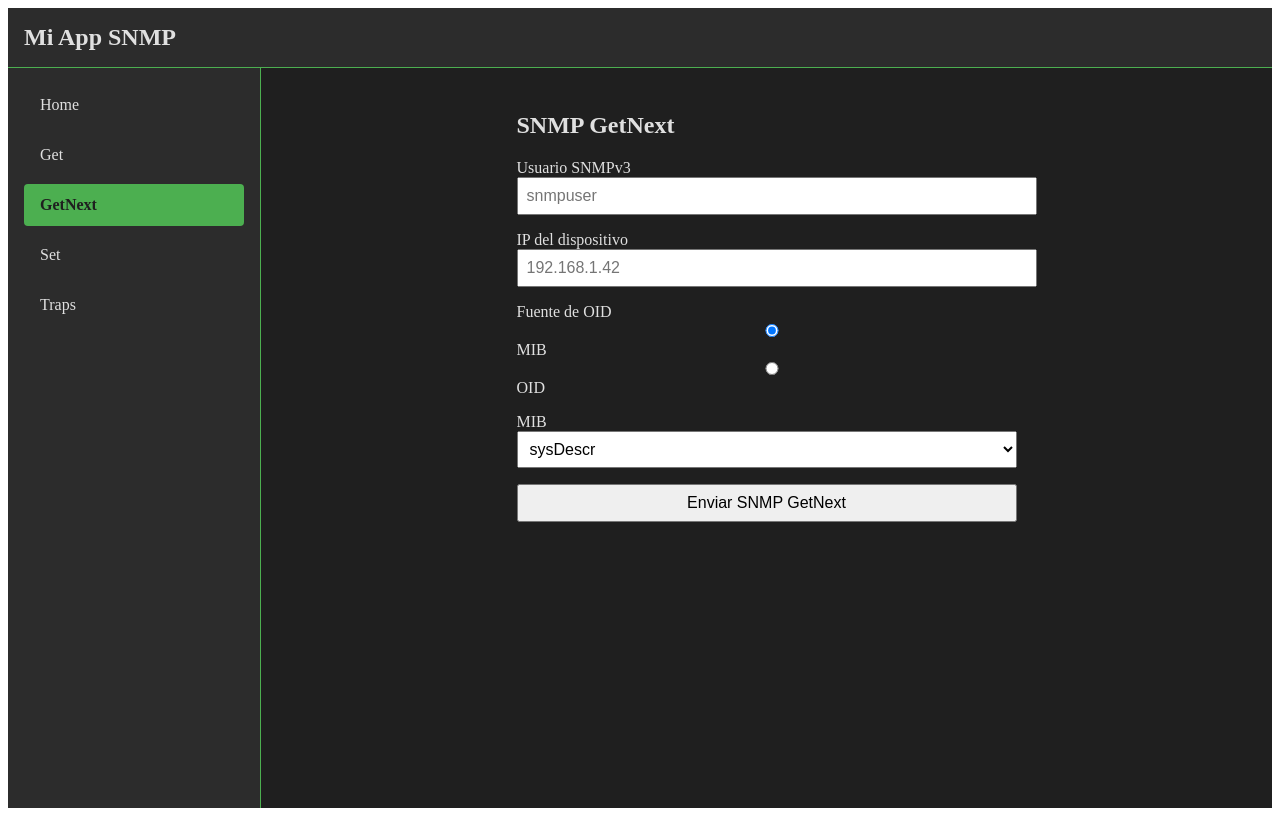
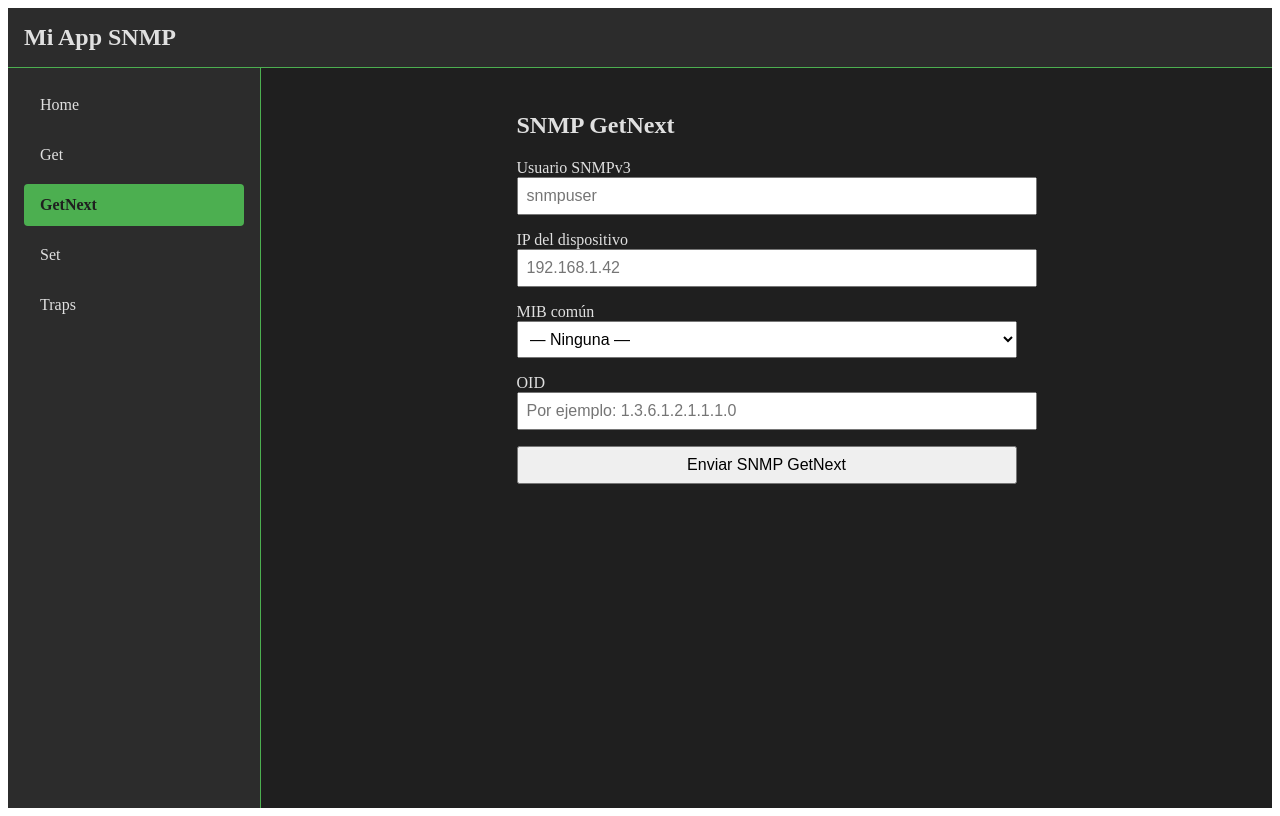
Before and after one commit to dennisperezEPN/ar-proyecto2-frontend, a Vue app: page / in a window 1280 px wide. Both pictures are taken after a click on the item "GetNext". Built offline with nearby package versions, Linux system fonts and the light colour scheme.

Commit message:
Cambio en la seleccion de MIBs y OIDs

```diff
--- a/src/components/SnmpGet.vue
+++ b/src/components/SnmpGet.vue
@@ -29,47 +29,29 @@
         />
       </div>
 
-      <!-- Elegir MIB u OID -->
+     <!-- NUEVO: selector de MIBs -->
       <div class="form-group">
-        <label>Fuente de OID</label>
-        <div>
-          <label>
-            <input
-              type="radio"
-              value="mib"
-              v-model="mode"
-            /> MIB
-          </label>
-          <label>
-            <input
-              type="radio"
-              value="oid"
-              v-model="mode"
-            /> OID
-          </label>
-        </div>
-      </div>
-
-      <!-- Si elige MIB, mostrar select; si OID, mostrar input -->
-      <div class="form-group" v-if="mode==='mib'">
-        <label for="mib">Selecciona MIB</label>
-        <select id="mib" v-model="mibName" required>
-          <option disabled value="">-- elige una MIB --</option>
-          <option>sysDescr.0</option>
-          <option>sysUpTime.0</option>
-          <option>sysContact.0</option>
-          <!-- añade más entries según tus MIBs cargadas -->
+        <label for="mibSelect">MIB común</label>
+        <select id="mibSelect" v-model="selectedMib">
+          <option value="">— Ninguna —</option>
+          <option
+            v-for="mib in commonMibs"
+            :key="mib.name"
+            :value="mib.oid"
+          >
+            {{ mib.name }}
+          </option>
         </select>
       </div>
 
-      <div class="form-group" v-else>
-        <label for="oid">OID</label>
+      <!-- Input de OIDs: ahora siempre visible -->
+      <div class="form-group">
+        <label for="oids">OID(s)</label>
         <input
-          id="oid"
-          v-model="oid"
+          id="oids"
           type="text"
-          placeholder="1.3.6.1.2.1.1.1.0"
-          required
+          v-model="oids"
+          placeholder="Por ejemplo: 1.3.6.1.2.1.1.1.0 o 1.3.6.1.2.1.2.2.1.10"
         />
       </div>
 
@@ -91,43 +73,55 @@
 <script>
 import axios from 'axios';
 
+const API_URL = "http://localhost:8000"
+
 export default {
   name: 'SnmpGet',
   data() {
     return {
      user: '',
       ip: '',
-      mode: 'mib',      // 'mib' o 'oid'
-      mibName: '',
-      oid: '',
+      commonMibs: [
+        { name: 'MIB-2',   oid: '1.3.6.1.2.1' },
+        { name: 'IF-MIB',  oid: '1.3.6.1.2.1.2' },
+        { name: 'UCDAVIS',   oid: '1.3.6.1.4.1.2021' },
+        // …otras MIBs comunes
+      ],
+      selectedMib: '',
+      oids: '',
       loading: false,
       result: null,
       error: null,
-    };
+    }
+  },
+    watch: {
+        selectedMib(newOid) {
+            if (newOid) {
+                this.oids = newOid
+            }
+        }
     },
   methods: {
     async doSnmpGet() {
-      this.loading = true;
-      this.error = this.result = null;
-
-      // decide el valor de query param oid según el modo
-      const queryOid = this.mode === 'mib'
-        ? this.mibName
-        : this.oid;
+        this.loading = true
+        this.error = null
+        this.result = null
 
         try {
-        const res = await axios.get('http://127.0.0.1:8000/snmp/get', {
+            const res = await axios.get(`${API_URL}/snmp/get`, {
                 params: {
                     user: this.user,
                     ip: this.ip,
-            oid: queryOid,
+                    oid: this.oids,
                 }
             });
+
             this.result = JSON.stringify(res.data.snmp_result, null, 2);
-      } catch (e) {
-        this.error = e.response?.data?.detail || e.message;
+        } catch (err) {
+            // si el servidor devuelve { message: '…' }
+            this.error = err.response?.data?.message || err.message
         } finally {
-        this.loading = false;
+            this.loading = false
         }
     }
   }
--- a/src/components/SnmpGetNext.vue
+++ b/src/components/SnmpGetNext.vue
@@ -29,41 +29,29 @@
         />
       </div>
 
-      <!-- Fuente de OID -->
+     <!-- Selector de MIB común -->
       <div class="form-group">
-        <label>Fuente de OID</label>
-        <div>
-          <label>
-            <input type="radio" value="mib" v-model="mode" />
-            MIB
-          </label>
-          <label>
-            <input type="radio" value="oid" v-model="mode" />
-            OID
-          </label>
-        </div>
-      </div>
-
-      <!-- Selección de MIB -->
-      <div class="form-group" v-if="mode === 'mib'">
-        <label for="mib">MIB</label>
-        <select id="mib" v-model="mibName">
-          <option value="SNMPv2-MIB::sysDescr.0">sysDescr</option>
-          <option value="SNMPv2-MIB::sysUpTime.0">sysUpTime</option>
-          <option value="SNMPv2-MIB::sysContact.0">sysContact</option>
-          <option value="SNMPv2-MIB::sysName.0">sysName</option>
+        <label for="mibSelect">MIB común</label>
+        <select id="mibSelect" v-model="selectedMib">
+          <option value="">— Ninguna —</option>
+          <option
+            v-for="mib in commonMibs"
+            :key="mib.name"
+            :value="mib.oid"
+          >
+            {{ mib.name }}
+          </option>
         </select>
       </div>
 
-      <!-- Entrada de OID -->
-      <div class="form-group" v-else>
+      <!-- Input para OID específico -->
+      <div class="form-group">
         <label for="oid">OID</label>
         <input
-          id="oid"
-          v-model="oid"
+          id="oids"
           type="text"
-          placeholder="1.3.6.1.2.1.1.1.0"
-          required
+          v-model="oids"
+          placeholder="Por ejemplo: 1.3.6.1.2.1.1.1.0"
         />
       </div>
 
@@ -85,42 +73,55 @@
 <script>
 import axios from 'axios';
 
+const API_URL = "http://localhost:8000"
+
 export default {
   name: 'SnmpGetNext',
   data() {
     return {
       user: '',
       ip: '',
-      mode: 'mib',      // 'mib' o 'oid'
-      mibName: 'SNMPv2-MIB::sysDescr.0',
-      oid: '',
+        commonMibs: [
+            { name: 'MIB-2',   oid: '1.3.6.1.2.1' },
+            { name: 'IF-MIB',  oid: '1.3.6.1.2.1.2' },
+            { name: 'UCDAVIS',   oid: '1.3.6.1.4.1.2021' },
+            // …otras MIBs comunes
+        ],
+      selectedMib: '',
+      oids: '',
       loading: false,
       result: null,
       error: null,
     };
   },
+    watch: {
+        selectedMib(newOid) {
+            if (newOid) {
+                this.oids = newOid
+            }
+        }
+    },
   methods: {
     async doSnmpGetNext() {
-      this.loading = true;
-      this.error = this.result = null;
-
-      const queryOid = this.mode === 'mib'
-        ? this.mibName
-        : this.oid;
+        this.loading = true
+        this.error = null
+        this.result = null
 
         try {
-        const res = await axios.get('http://127.0.0.1:8000/snmp/getnext', {
+            const res = await axios.get(`${API_URL}/snmp/getnext`, {
                 params: {
                     user: this.user,
                     ip: this.ip,
-            oid: queryOid,
+                    oid: this.oids,
                 }
             });
+
             this.result = JSON.stringify(res.data.snmp_next_result, null, 2);
-      } catch (e) {
-        this.error = e.response?.data?.detail || e.message;
+        } catch (err) {
+            // si el servidor devuelve { message: '…' }
+            this.error = err.response?.data?.message || err.message
         } finally {
-        this.loading = false;
+            this.loading = false
         }
     }
   }
--- a/src/components/SnmpSet.vue
+++ b/src/components/SnmpSet.vue
@@ -29,41 +29,29 @@
         />
       </div>
 
-      <!-- Fuente de OID -->
+     <!-- Selector de MIB común -->
       <div class="form-group">
-        <label>Fuente de OID</label>
-        <div>
-          <label>
-            <input type="radio" value="mib" v-model="mode" />
-            MIB
-          </label>
-          <label>
-            <input type="radio" value="oid" v-model="mode" />
-            OID
-          </label>
-        </div>
-      </div>
-
-      <!-- Selección de MIB -->
-      <div class="form-group" v-if="mode === 'mib'">
-        <label for="mib">MIB</label>
-        <select id="mib" v-model="mibName">
-          <option value="SNMPv2-MIB::sysDescr.0">sysDescr</option>
-          <option value="SNMPv2-MIB::sysUpTime.0">sysUpTime</option>
-          <option value="SNMPv2-MIB::sysContact.0">sysContact</option>
-          <option value="SNMPv2-MIB::sysName.0">sysName</option>
+        <label for="mibSelect">MIB común</label>
+        <select id="mibSelect" v-model="selectedMib">
+          <option value="">— Ninguna —</option>
+          <option
+            v-for="mib in commonMibs"
+            :key="mib.name"
+            :value="mib.oid"
+          >
+            {{ mib.name }}
+          </option>
         </select>
       </div>
 
-      <!-- Entrada de OID -->
-      <div class="form-group" v-else>
+      <!-- Input para OID específico -->
+      <div class="form-group">
         <label for="oid">OID</label>
         <input
           id="oid"
           v-model="oid"
           type="text"
-          placeholder="1.3.6.1.2.1.1.5.0"
-          required
+          placeholder="Por ejemplo: 1.3.6.1.2.1.1.5.0"
         />
       </div>
 
@@ -112,14 +100,20 @@
 <script>
 import axios from 'axios';
 
+const API_URL = "http://localhost:8000"
+
 export default {
   name: 'SnmpSet',
   data() {
     return {
-      user: '',
         ip: '',
-      mode: 'mib',
-      mibName: 'SNMPv2-MIB::sysContact.0',
+        commonMibs: [
+            { name: 'MIB-2',   oid: '1.3.6.1.2.1' },
+            { name: 'IF-MIB',  oid: '1.3.6.1.2.1.2' },
+            { name: 'UCDAVIS',   oid: '1.3.6.1.4.1.2021' },
+            // …otras MIBs comunes
+        ],
+        selectedMib: '',
         oid: '',
         type: 'OctetString',
         value: '',
@@ -127,6 +121,12 @@ export default {
         result: null,
         error: null,
     };
+  },
+    watch: {
+        // Cuando seleccionas una MIB, se rellena automáticamente el OID
+        selectedMib(newOid) {
+            if (newOid) this.oid = newOid;
+        },
     },
   computed: {
     isNumericType() {
@@ -139,17 +139,13 @@ export default {
       this.loading = true;
       this.error = this.result = null;
 
-      const queryOid = this.mode === 'mib'
-        ? this.mibName
-        : this.oid;
-
       try {
         const res = await axios.post(
-          'http://127.0.0.1:8000/snmp/set',
+            `${API_URL}/snmp/set`,
           {
             user: this.user,
             ip: this.ip,
-            oid: queryOid,
+            oid: this.oid,
             value: this.value,
             type: this.type,
           }
```
Lines whose indentation alone changed are shown as unchanged.
